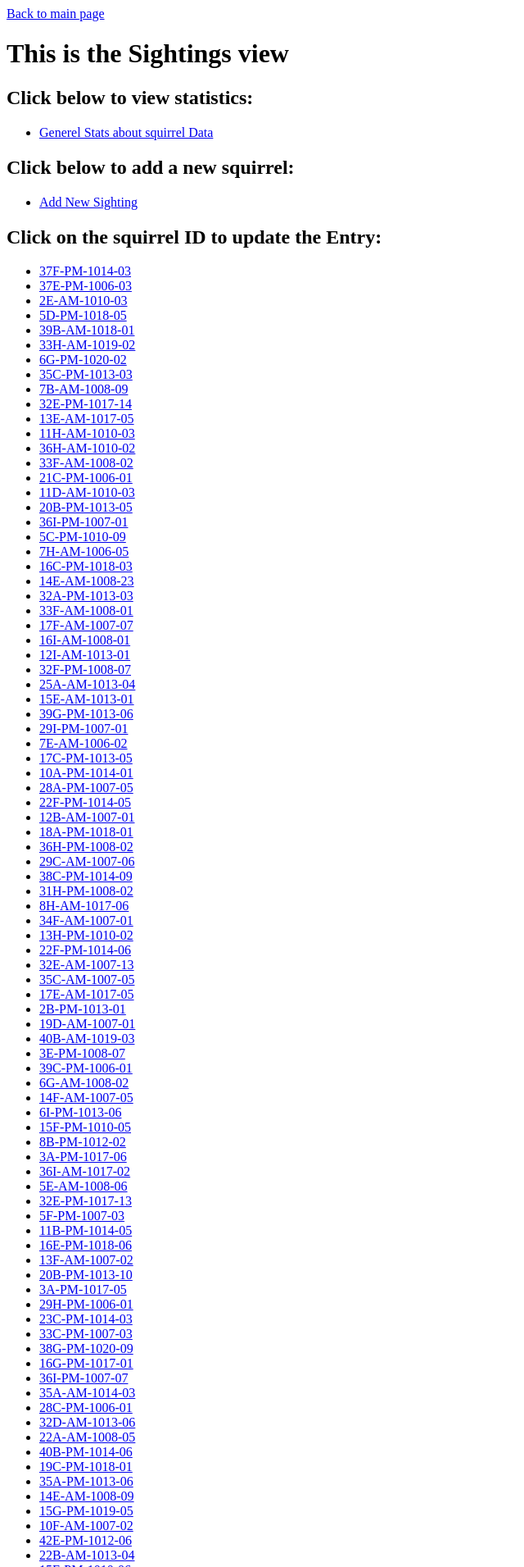
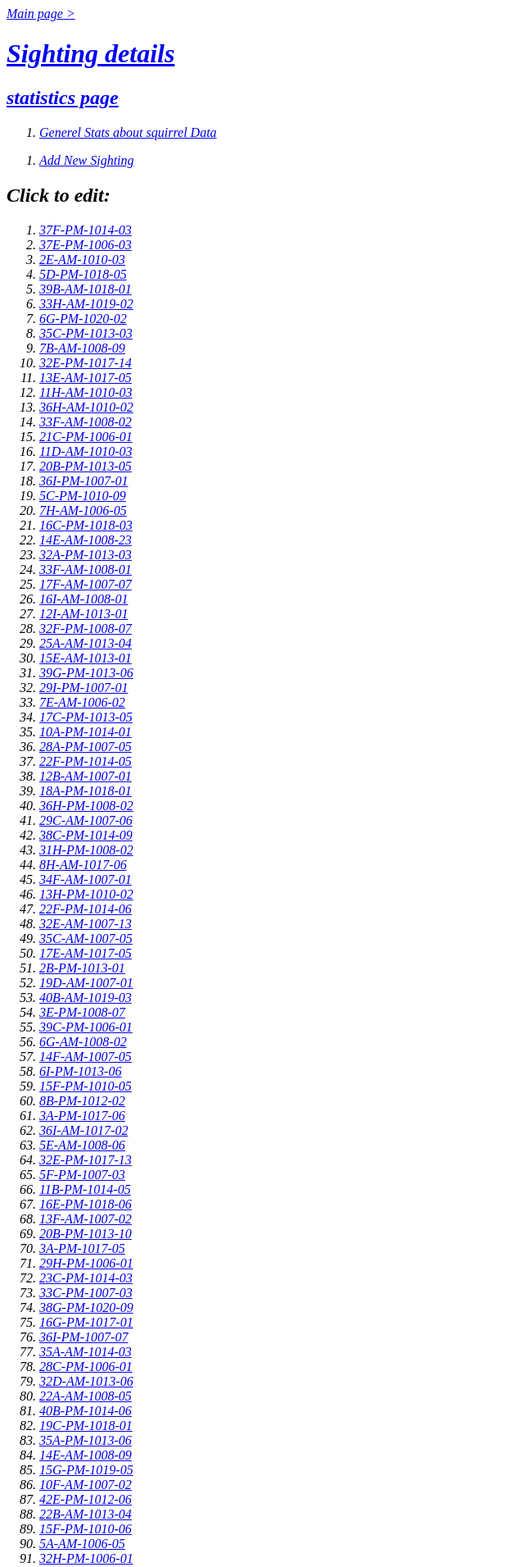
Before and after one commit to neerajr44/tfa_project, a Django app: page /sightings/ in a window 1280 px wide. Shown: the top 1911 px of the page at 82% size, without its empty margins (0-640 px from the left). Run offline with Django 3.2, Linux system fonts and the light colour scheme; data comes from the database, SQL or seed files in the repository.

Commit message:
Improving the frontend

```diff
--- a/squap/models.py
+++ b/squap/models.py
@@ -37,14 +37,14 @@ class Squirrel(models.Model):
 
 
     X = models.DecimalField(
-            help_text=_('Longitutde of sighting'),
+            help_text=_('sighting Longitude'),
             max_digits=20,
             decimal_places=15,
             blank = True,
         )
 
     Y = models.DecimalField(
-            help_text=_('Latitude of sighting'),
+            help_text=_('sighting Latitude'),
             max_digits =20,
             decimal_places = 15,
             blank = True,
@@ -52,7 +52,7 @@ class Squirrel(models.Model):
 
 
     Shift = models.CharField(
-            help_text=_('Was suirrel seen during the afterrnoon or during the evening?'),
+            help_text=_('Which time of the day was squirrel seen - Morning (AM) or Evening (PM)'),
             max_length=10,
             choices=TIME_CHOICES,
             blank = True,
@@ -70,7 +70,7 @@ class Squirrel(models.Model):
         )
 
     Age = models.CharField(
-            help_text=_('Choose among Adult or Juvenile'),
+            help_text=_('Was it  Adult or Juvenile'),
             max_length=15,
             choices=AGE_CHOICES,
             blank=True,
@@ -93,84 +93,84 @@ class Squirrel(models.Model):
         )
 
     Location = models.CharField(
-            help_text=_('Either ground plane or above ground depending on where the sighters located the squirrel'),
+            help_text=_('Was it loccated on ground plane or above ground'),
             choices = LOCATION,
             blank = True,
             max_length = 20,
         )
 
     Specific_Location = models.CharField(
-            help_text=_('Add comments on the squirrel location'),
+            help_text=_('Any additional comments on the squirrel location?'),
             blank = True,
             max_length = 100,
         )
 
     Running = models.BooleanField(
-            help_text=_('True if squirrel seen running; otherwise False'),
+            help_text=_('Was squirrel seen running; Then True'),
             default=False,
         )
 
     Chasing = models.BooleanField(
-            help_text=_('True if squirrel was seen chasing; otherwise False'),
+            help_text=_('Was squirrel seen chasing; Then True'),
             default=False,
          )
     Climbing = models.BooleanField(
-            help_text=_('True if Squirrel was seen climbing; otherwise False'),
+            help_text=_('Was squirrel seen climbing; Then True'),
             default=False,
         )
     Eating = models.BooleanField(
-            help_text=_('True if Squirrel is Eating; otherwise False'),
+            help_text=_('Was squirrel seen Eating; Then True'),
             default=False,
         )
 
     Foraging = models.BooleanField(
-            help_text=_('True if Squirrel is Foraging; otherwise False'),
+            help_text=_('Was Squirrel seen  Foraging; Then True'),
             default=False,
         )
 
     Other_Activities = models.CharField(
-            help_text=_('Activity the Squirrel is performing'),
+            help_text=_('Activity the Squirrel was performing'),
             blank=True,
             max_length = 100,
         )
 
     Kuks = models.BooleanField(
-            help_text=_('True if the Squirrel is kuking,a chirpy voice; otherwise False'),
+            help_text=_('Was Squirrel seen kuking with a chirpy voice; if no then False'),
             default=False,
         )
 
 
     Quaas = models.BooleanField(
-            help_text=_('True if the Squirrel is Quaaing,an elongated vocal call; otherwise False'),
+            help_text=_('Was Squirrel seen Quaaing,an elongated vocal call; if no then False'),
             default=False,
         )
 
     Moans = models.BooleanField(
-            help_text=_('True if the Squirrel is Moaning,a high pitched vocal communication; otherwise False'),
+            help_text=_('Was Squirrel seen Moaning,a high pitched voice; if no then False'),
             default=False,
         )
 
     Tail_flags = models.BooleanField(
-            help_text=_('True if the Squirrel is flagging its tail; otherwise False'),
+            help_text=_('Was Squirrel seen flagging its tail; if no then False'),
             default=False,
         )
 
     Tail_twitching = models.BooleanField(
-            help_text=_('True if the Squirrel is twitching its tail; otherwise False'),
+            help_text=_('Was Squirrel seen twitching its tail; if no then False'),
             default=False,
         )
 
     Approaches = models.BooleanField(
-        help_text=_('True if the Squirrel is seen approaching human;otherwise False'),
+        help_text=_('Was Squirrel seen approaching human;if no then False'),
         default=False,
         )
 
     Indifferent = models.BooleanField(
-            help_text=_('True if squirrel was indifferent to Human; otherwise False'),
+            help_text=_('Was squirrel indifferent to Human; if no then False'),
             default=False,
         )
     Runs_from = models.BooleanField(
-            help_text=_('True if Squirrel was seen running from humans; otherwise false'),
+            help_text=_('Was Squirrel seen running from humans; if no then False'),
             default=False,
         )
 
--- a/squap/templates/squap/sighting.html
+++ b/squap/templates/squap/sighting.html
@@ -2,26 +2,24 @@
 <!doctype>
 <html>
         <head>
-                <title> This is the Sightings view </title>
-                <p><a href = '/'> Back to main page </a></p>
-                <h1> This is the Sightings view </h1>
+		<p><i><a href = '/'> Main page </a</i>></p>
+                <h1> Sighting details</h1>
         </head>
         <body>
-                <h2> Click below to view statistics:</h2>
-                <ul>
+                <h2>statistics page</h2>
+                <ol>
                         <li><p> <a href = '/sightings/stats'> Generel Stats about squirrel Data </a></p></li>
-                </ul>
-                <h2> Click below to add a new squirrel:</h2>
-                <ul>
+                </ol>
+                <ol>
                         <li><p> <a href = '/sightings/add'> Add New Sighting </a> </p></li>
-                </ul>
-                <h2> Click on the squirrel ID to update the Entry:</h2>
+                </ol>
+                <h2> Click to edit:</h2>
                 <p>
-                        <ul>
+                        <ol>
                                 {% for squirrel in squirrels %}
 				<li><a href = '/sightings/{{ squirrel.Unique_squirrel_ID}}'>{{squirrel.Unique_squirrel_ID}}</a></li>
                                 {% endfor %}
-                        </ul>
+                        </ol>
                 </p>
         </body>
 </html>
--- a/squap/templates/squap/stats.html
+++ b/squap/templates/squap/stats.html
@@ -7,7 +7,7 @@
         </head>
         <body>
                 <p>
-			<table style="width:100%">
+			<table align ='center'style="width:100%">
   				<tr>
    			 		<th>Statistic</th>
    			                <th>Count</th>
--- a/squap/views.py
+++ b/squap/views.py
@@ -8,7 +8,7 @@ from .forms import SquirForm
 """
 
 def view_map(request):
-    sighting = Squirrel.objects.all()[:25]
+    sighting = Squirrel.objects.all()[:100]
     context = {
             'sightings': sighting,
             }
```
Also changed, not shown: squap/templates/squap/main.html (+5 -5 lines).
